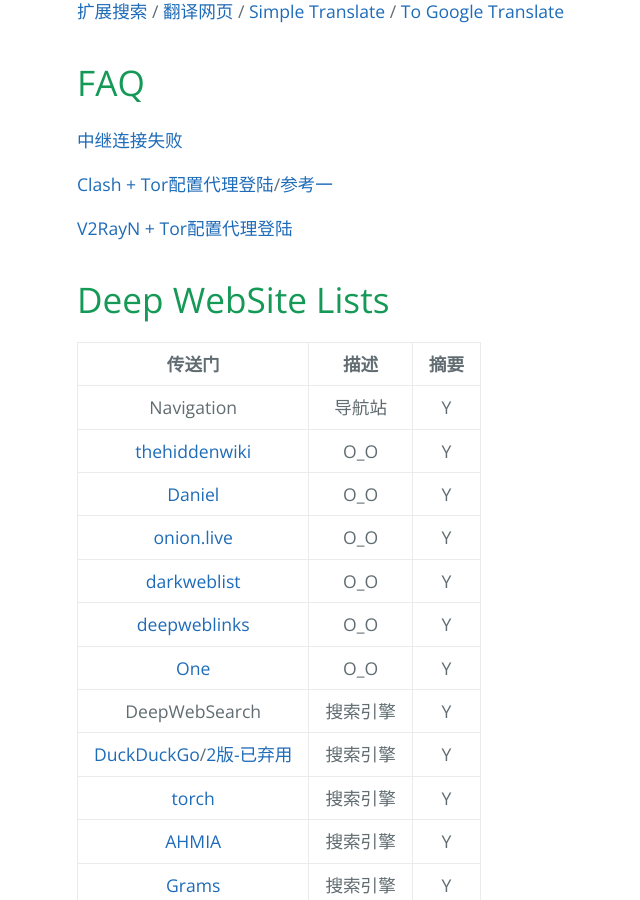
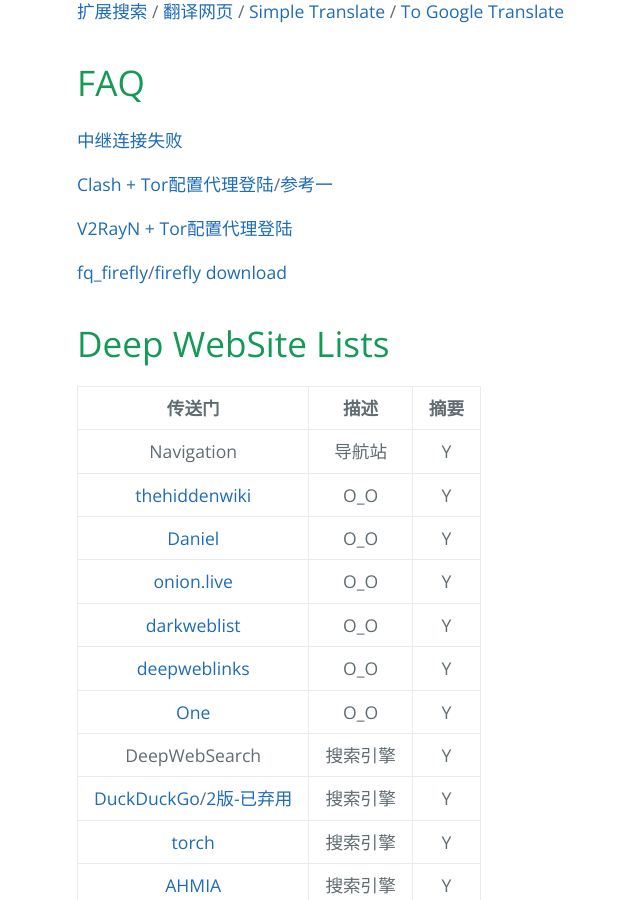
Before and after one commit to AmbroseRen/test, a Jekyll site: the page built from Doc/Tools/Tor.md, in a window 1280 px wide and 900 px high, scrolled down 450 px. Shown: the whole window, without its empty margins (147-787 px from the left). Built offline with Jekyll 4.4.1, drawn with Linux system fonts in a browser that asks for light colours; our own code applies the rules of GitHub Pages for plain Markdown files; the repository's description, which GitHub fills in, is left out.

Commit message:
Update Tor.md

```diff
--- a/Doc/Tools/Tor.md
+++ b/Doc/Tools/Tor.md
@@ -21,6 +21,8 @@
 [Clash + Tor配置代理登陆](https://fanqiang.info/archives/vpn-tor-ssr-v2ray-clash.html#comment-31)/[参考一](https://limbopro.com/archives/torproject.html)
 
 [V2RayN + Tor配置代理登陆](https://github.com/2dust/v2rayN/issues/360)
+
+[fq_firefly](https://freefq.com/rj/2017/10/26/fireflyvpn049.html)/[firefly download](https://github.com/yinghuocho/firefly-proxy)
 
 # Deep WebSite Lists
 
```
